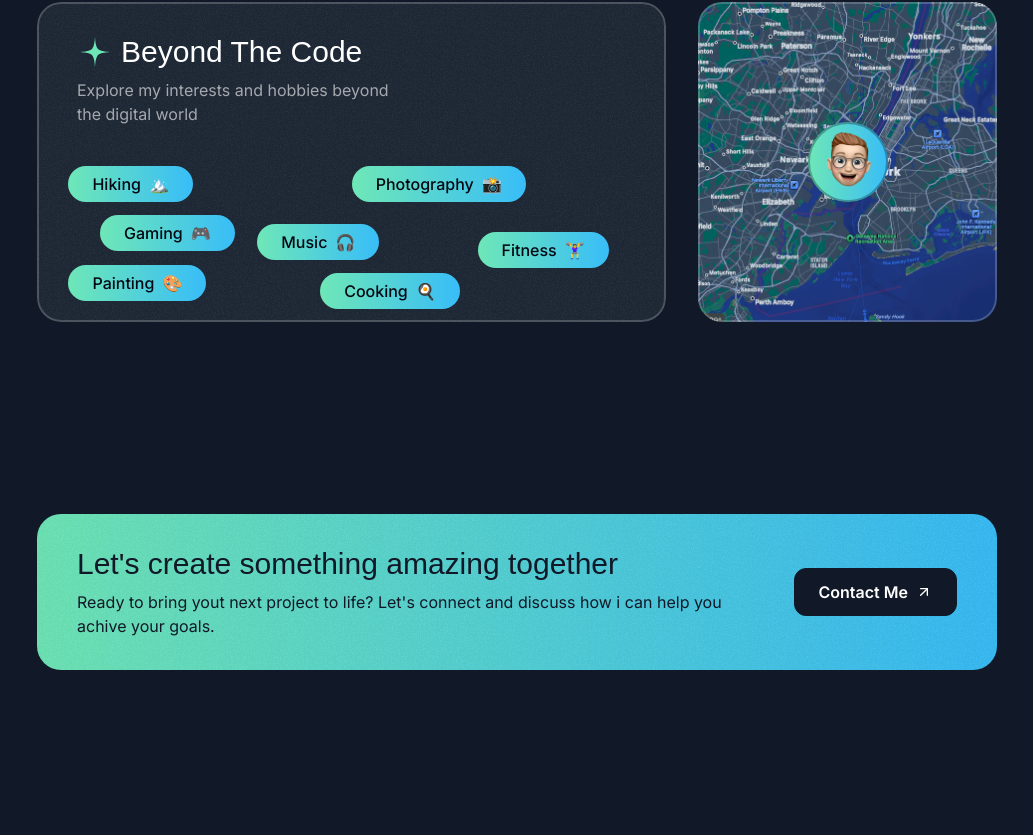
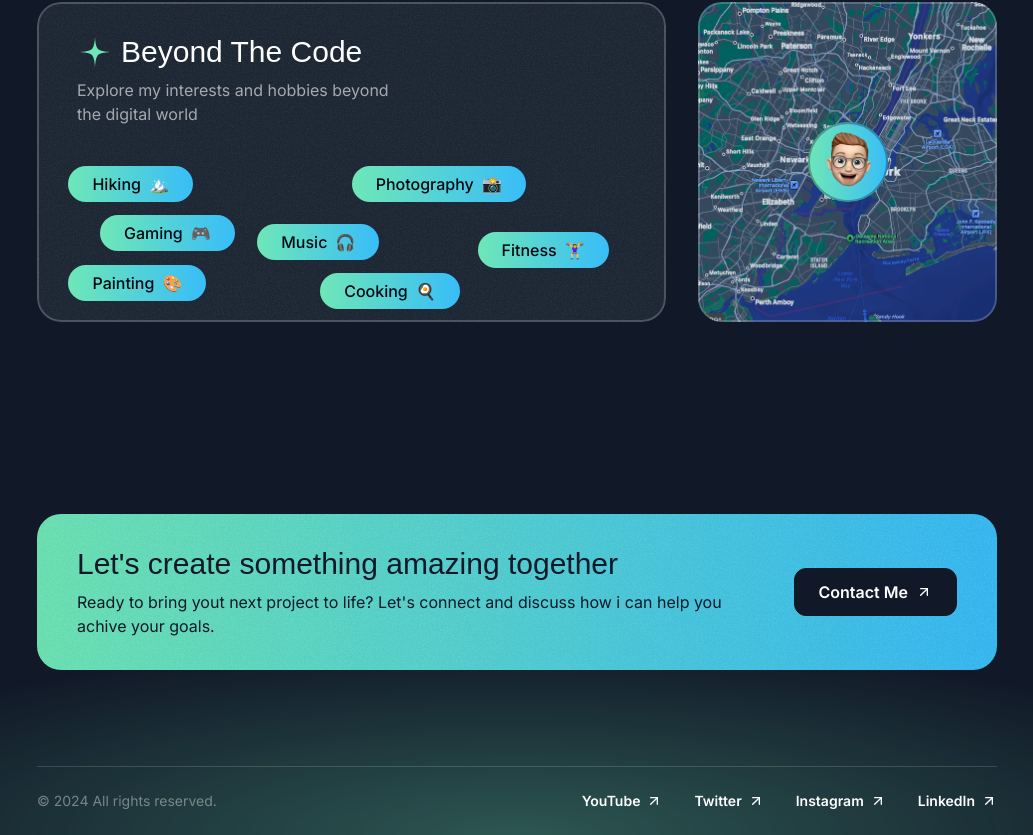
Before and after one commit to Sadrach-Harmasantyo/my-portofolio, a Next.js app: page / in a window 1280 px wide. Shown: the part 4630-5465 px from the top of the page, without its empty margins (123-1156 px from the left). Before the commit the page ends 5396 px from the top, so only its background shows below. Built offline with nearby package versions, Linux system fonts and the light colour scheme; a web font is replaced by a local one.

Commit message:
feat: add footer section

```diff
--- a/src/app/page.tsx
+++ b/src/app/page.tsx
@@ -1,5 +1,6 @@
 import About from "@/sections/About";
 import Contact from "@/sections/Contact";
+import Footer from "@/sections/Footer";
 import Header from "@/sections/Header";
 import Hero from "@/sections/Hero";
 import Projects from "@/sections/Projects";
@@ -16,6 +17,7 @@
       <Testimonials />
       <About />
       <Contact />
+      <Footer />
     </div>
   );
 }
--- a/src/sections/Footer.tsx
+++ b/src/sections/Footer.tsx
@@ -1,5 +1,42 @@
 import React from "react";
+import ArrowUpRightIcon from "@/assets/icons/arrow-up-right.svg";
+
+const footerLinks = [
+  {
+    title: "YouTube",
+    href: "#",
+  },
+  {
+    title: "Twitter",
+    href: "#",
+  },
+  {
+    title: "Instagram",
+    href: "#",
+  },
+  {
+    title: "LinkedIn",
+    href: "#",
+  },
+];
 
 export default function Footer() {
-  return <div>Footer</div>;
+  return (
+    <footer className="relative -z-10 overflow-x-clip">
+      <div className="absolute h-[400px] w-[1600px] bottom-0 left-1/2 -translate-x-1/2 bg-emerald-300/30 [mask-image:radial-gradient(50%_50%_at_bottom_center,black_0%,transparent)] -z-10"></div>
+      <div className="container">
+        <div className="border-t border-white/15 py-6 text-sm flex flex-col md:flex-row md:justify-between items-center gap-8">
+          <div className="text-white/40">&copy; {new Date().getFullYear()} All rights reserved.</div>
+          <nav className="flex flex-col md:flex-row items-center gap-8">
+            {footerLinks.map((item, index) => (
+              <a key={index} href={item.href} className="inline-flex items-center gap-1.5 ">
+                <span className="font-semibold">{item.title}</span>
+                <ArrowUpRightIcon className="size-4" />
+              </a>
+            ))}
+          </nav>
+        </div>
+      </div>
+    </footer>
+  );
 }
```
